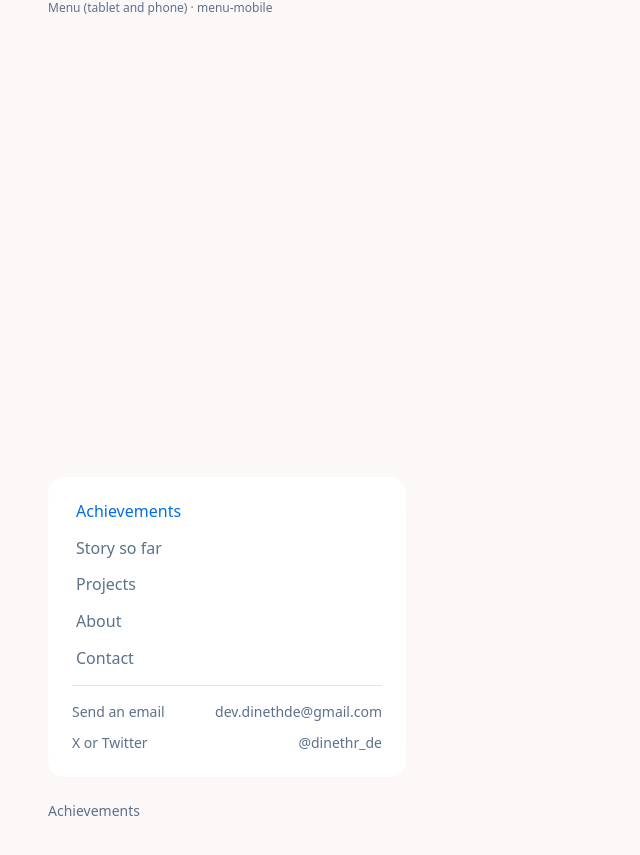
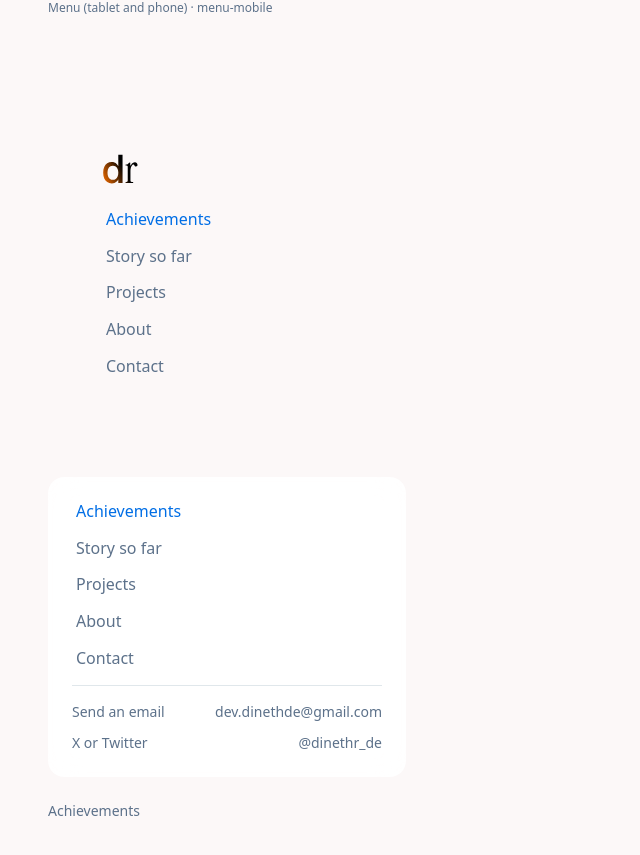
Before and after one commit to dinethde/portfolio-v2, a Next.js app: page /lab in a window 1280 px wide. Shown: the part 974-1829 px from the top of the page, without its empty margins (0-640 px from the left). Built offline with nearby package versions, Linux system fonts and the light colour scheme.

Commit message:
refactor(menu): render the phone pill from SiteMenu
ARCHITECTURE §6 wants useActiveSection called once, in SiteMenu. MenuPill now takes the active section as a prop, and SiteMenu takes the contact rows instead of a phoneMenu slot.

```diff
--- a/src/app/(dev)/lab/entries/menu-mobile.lab.tsx
+++ b/src/app/(dev)/lab/entries/menu-mobile.lab.tsx
@@ -1,12 +1,12 @@
 import { MenuPanel } from "@/components/menu/MenuPanel";
-import { MenuPill } from "@/components/menu/MenuPill";
 import type { MenuContactRow } from "@/components/menu/MenuPill.types";
+import { SiteMenu } from "@/components/menu/SiteMenu";
 import { nav } from "@/content/nav";
 import { site } from "@/content/site";
 
 // The tablet and phone menu (Figma 276:3868, open states 277:6320 and 277:7638). The pill is fixed
 // to the viewport, so it sits in a transformed box that becomes its containing block. It is hidden
-// from 1100px up, where the side menu takes over. Below the live pill is the open panel, static.
+// from 1100px up, where SiteMenu shows the side panel instead. Below the live pill is the open panel, static.
 
 export const title = "Menu (tablet and phone)";
 
@@ -19,7 +19,7 @@ export function Lab() {
   return (
     <div className="flex flex-col gap-24">
       <div data-testid="menu-stage" className="relative h-420 transform-[translateZ(0)]">
-        <MenuPill links={nav} contacts={contacts} />
+        <SiteMenu links={nav} contacts={contacts} />
       </div>
       <div className="max-w-358">
         <MenuPanel id="lab-menu-panel" links={nav} contacts={contacts} active="achievements" />
--- a/src/components/menu/MenuPill.tsx
+++ b/src/components/menu/MenuPill.tsx
@@ -5,7 +5,6 @@ import { AnimatePresence, motion, useReducedMotion } from "motion/react";
 import type { KeyboardEvent } from "react";
 import { useRef, useState } from "react";
 
-import { useActiveSection } from "@/hooks/use-active-section";
 import { duration, ease } from "@/lib/motion";
 
 import { MenuPanel } from "./MenuPanel";
@@ -24,8 +23,7 @@ function focusFirstLink(node: HTMLElement | null) {
   node?.querySelector<HTMLElement>("a[href]")?.focus();
 }
 
-export function MenuPill({ links, contacts }: MenuPillProps) {
-  const active = useActiveSection();
+export function MenuPill({ links, contacts, active }: MenuPillProps) {
   const [open, setOpen] = useState(false);
   const reduced = useReducedMotion();
   const root = useRef<HTMLDivElement>(null);
--- a/src/components/menu/MenuPill.types.ts
+++ b/src/components/menu/MenuPill.types.ts
@@ -1,3 +1,5 @@
+import type { SectionId } from "@/hooks/use-active-section";
+
 import type { SiteMenuLink } from "./SiteMenu.types";
 
 export interface MenuContactRow {
@@ -13,4 +15,6 @@ export interface MenuPillProps {
   links: SiteMenuLink[];
   /** The contact rows under the divider. */
   contacts: MenuContactRow[];
+  /** The section in view, from SiteMenu. */
+  active: SectionId;
 }
--- a/src/components/menu/SiteMenu.tsx
+++ b/src/components/menu/SiteMenu.tsx
@@ -4,12 +4,13 @@ import { BrandMark } from "@/components/ui/BrandMark";
 import { useActiveSection } from "@/hooks/use-active-section";
 
 import { MenuLink } from "./MenuLink";
+import { MenuPill } from "./MenuPill";
 import type { SiteMenuProps } from "./SiteMenu.types";
 
 // Figma 296:7564. The one place that calls useActiveSection, so the side panel and the phone
 // pill always agree (ARCHITECTURE §6). The panel is fixed in the left margin at desktop: (1100px+).
 
-export function SiteMenu({ links, phoneMenu }: SiteMenuProps) {
+export function SiteMenu({ links, contacts }: SiteMenuProps) {
   const active = useActiveSection();
 
   return (
@@ -27,7 +28,7 @@ export function SiteMenu({ links, phoneMenu }: SiteMenuProps) {
           ))}
         </ul>
       </nav>
-      {phoneMenu}
+      <MenuPill links={links} contacts={contacts} active={active} />
     </>
   );
 }
--- a/src/components/menu/SiteMenu.types.ts
+++ b/src/components/menu/SiteMenu.types.ts
@@ -1,4 +1,4 @@
-import type { ReactNode } from "react";
+import type { MenuContactRow } from "./MenuPill.types";
 
 export interface SiteMenuLink {
   /** The section id, without the `#`. */
@@ -9,6 +9,6 @@ export interface SiteMenuLink {
 export interface SiteMenuProps {
   /** The links, in page order. */
   links: SiteMenuLink[];
-  /** The tablet and phone menu (P2-03). It sits beside the side panel and shows below `desktop:`. */
-  phoneMenu?: ReactNode;
+  /** The contact rows in the tablet and phone panel. */
+  contacts: MenuContactRow[];
 }
```
